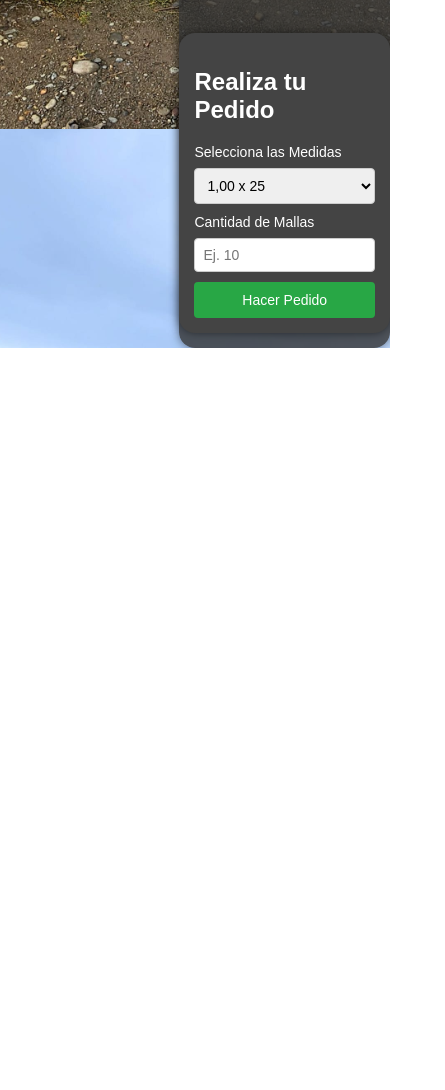
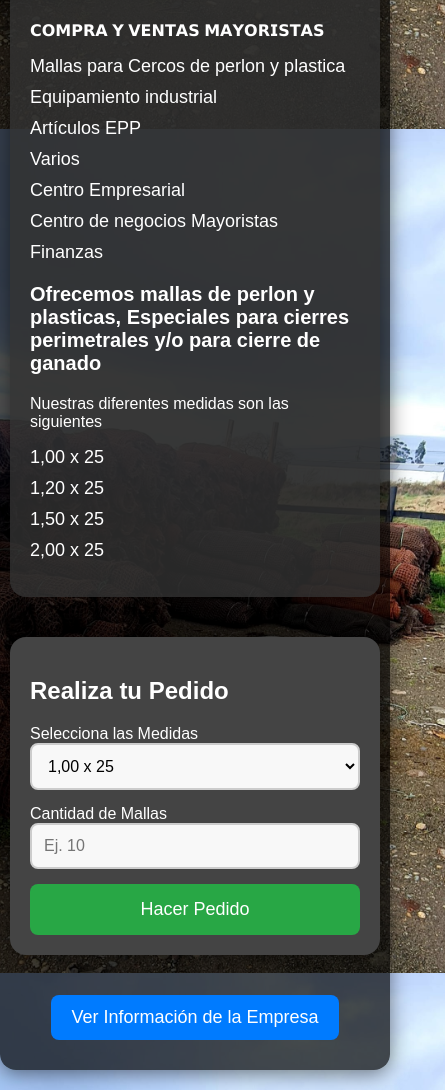
Before and after one commit to takozpm/Pagina, a plain HTML site: page index.html in a window 390 px wide. Shown: the part 715-1805 px from the top of the page, 445 px wide, since content can reach past the window. Before the commit the page ends 1063 px from the top, so only its background shows below. Drawn offline with Linux system fonts and the light colour scheme.

Commit message:
Update index.html

```diff
--- a/index.html
+++ b/index.html
@@ -3,39 +3,48 @@
 <head>
     <meta charset="UTF-8">
     <meta name="viewport" content="width=device-width, initial-scale=1.0">
-    <meta name="description" content="Compra mallas para cercos en Chonchi. Ofrecemos diferentes medidas y opciones.">
+    <meta name="description" content="Compra mallas para cercos en Chonchi. Ofrecemos diferentes medidas y opciones">
     <title>Mallas Para Cercos Chonchi-Chiloe</title>
     <style>
         body {
-            font-family: Arial, sans-serif;
+            font-family: 'Arial', sans-serif;
             margin: 0;
             padding: 0;
             background: url('fondocercos.jpg') no-repeat center center fixed;
             background-size: cover;
             animation: movimientoFondo 10s infinite alternate ease-in-out;
+            color: white;
         }
 
         @keyframes movimientoFondo {
-            0% {
-                background-position: center top;
-            }
-            100% {
-                background-position: center bottom;
-            }
+            0% { background-position: center top; }
+            100% { background-position: center bottom; }
         }
 
+        /* Título con animación */
         header {
-            background-color: rgba(111, 79, 40, 0.8); /* Color café con opacidad */
             color: white;
             text-align: center;
-            padding: 20px 0;
+            padding: 30px;
             margin-bottom: 20px;
-            width: 100%;
+            background: rgba(0, 0, 0, 0.5);
             border-radius: 8px;
+            box-shadow: 0 4px 10px rgba(0, 0, 0, 0.5);
         }
 
         header h1 {
+            font-size: 3rem;
             margin: 0;
+            animation: animacionTitulo 5s ease-in-out infinite alternate;
+            background: linear-gradient(to right, #ff6f61, #ffb86c);
+            -webkit-background-clip: text;
+            color: transparent;
+        }
+
+        @keyframes animacionTitulo {
+            0% { transform: translateX(0); font-size: 3rem; }
+            50% { transform: translateX(-20px); font-size: 3.5rem; }
+            100% { transform: translateX(20px); font-size: 3rem; }
         }
 
         main {
@@ -43,113 +52,148 @@
             flex-direction: column;
             align-items: center;
             padding: 30px;
-            background-color: rgba(51, 51, 51, 0.8); /* Fondo gris oscuro con opacidad */
-            color: white;
-            border-radius: 16px; /* Bordes redondeados */
-            box-shadow: 0 0 10px rgba(0, 0, 0, 0.5);
+            background-color: rgba(0, 0, 0, 0.7);
+            border-radius: 16px;
             max-width: 900px;
-            margin: 0 auto;
+            margin: 20px auto;
+            box-shadow: 0 4px 20px rgba(0, 0, 0, 0.5);
+            transition: transform 0.3s ease-in-out, opacity 0.3s ease-in-out;
+        }
+
+        main:hover {
+            transform: scale(1.05);
+            opacity: 0.9;
+        }
+
+        .descripcion, .formulario {
+            width: 100%;
+            max-width: 800px;
+            margin: 20px 0;
         }
 
         .descripcion {
-            text-align: left;
-            font-size: 18px;
-            color: #fff;
-            width: 100%;
-            margin-bottom: 20px;
+            background: rgba(51, 51, 51, 0.8);
+            padding: 20px;
+            border-radius: 16px;
+            box-shadow: 0 0 15px rgba(0, 0, 0, 0.4);
+            transition: transform 0.3s ease, opacity 0.3s ease;
         }
 
-        .descripcion p {
-            margin-bottom: 10px;
+        .descripcion:hover {
+            transform: scale(1.02);
+            opacity: 0.9;
         }
 
         .descripcion ul {
-            list-style-type: disc; /* Esto agrega el punto negro */
-            padding-left: 20px; /* Agrega espacio a la izquierda */
+            list-style: none;
+            padding: 0;
         }
 
         .descripcion li {
             margin-bottom: 10px;
+            font-size: 18px;
         }
 
         .formulario {
-            background-color: #444; /* Color gris ligeramente más claro */
+            background-color: #444;
             padding: 20px;
             border-radius: 16px;
-            box-shadow: 0 0 10px rgba(0, 0, 0, 0.5);
-            width: 100%;
-            max-width: 500px;
+            box-shadow: 0 0 15px rgba(0, 0, 0, 0.4);
         }
 
-        .formulario label {
-            display: block;
-            margin-bottom: 8px;
+        /* Estilo común para los campos de formulario */
+        .formulario input, .formulario select {
+            width: 100%;
+            padding: 12px;
+            margin-bottom: 15px;
+            border-radius: 8px;
+            border: 2px solid #ccc;
+            background-color: #f8f8f8;
+            transition: background-color 0.3s ease, transform 0.2s ease;
+            font-size: 16px;
         }
 
-        .formulario select, .formulario input[type="number"] {
-            width: 100%;
-            box-sizing: border-box; /* Asegura que todos los elementos tengan el mismo tamaño */
-            padding: 8px;
-            margin-bottom: 10px;
-            border-radius: 4px;
-            border: 1px solid #ccc;
+        .formulario input:focus, .formulario select:focus {
+            background-color: #f1f1f1;
+            transform: scale(1.02);
+            border-color: #28a745;
         }
 
         .formulario button {
             background-color: #28a745;
             color: white;
             border: none;
-            padding: 10px 20px;
-            border-radius: 4px;
+            padding: 15px;
+            border-radius: 8px;
+            width: 100%;
             cursor: pointer;
-            width: 100%;
+            font-size: 18px;
+            transition: background-color 0.3s ease, transform 0.2s ease;
         }
 
         .formulario button:hover {
             background-color: #218838;
+            transform: scale(1.05);
         }
 
-        /* Media Query para dispositivos móviles */
-        @media (max-width: 600px) {
-            body {
-                display: flex;
-                justify-content: flex-start;
-                align-items: flex-start;
-                height: auto;
-                padding-top: 20px; /* Para dar espacio en la parte superior */
-                background-size: cover;
-            }
-
-            main {
-                padding: 15px;
-                width: 90%; /* Ajusta el ancho del main para pantallas pequeñas */
-                margin: 0 auto; /* Centra el contenedor en la pantalla */
+        /* Establecer ancho fijo para los campos */
+        .formulario select,
+        .formulario input[type="number"] {
+            width: 100%;
+            max-width: 100%;
             box-sizing: border-box;
         }
 
-            header h1 {
-                font-size: 22px; /* Reduce el tamaño de la fuente del título en móviles */
+        /* Contenedor para la Información sobre la Empresa */
+        .info-empresa {
+            display: none;
+            flex-direction: column;
+            align-items: center;
+            padding: 40px;
+            background-color: rgba(0, 0, 0, 0.8);
+            border-radius: 16px;
+            box-shadow: 0 0 20px rgba(0, 0, 0, 0.6);
+            position: absolute;
+            top: 50%;
+            left: 50%;
+            transform: translate(-50%, -50%);
+            max-width: 900px;
+            text-align: center;
         }
 
-            .descripcion p, .descripcion li {
-                font-size: 16px; /* Ajusta el tamaño de la fuente para mejor legibilidad */
+        .info-empresa h2 {
+            font-size: 2rem;
+            margin-bottom: 20px;
         }
 
-            .formulario {
-                width: 100%;
-                padding: 15px;
+        .boton-cambiar {
+            margin-top: 20px;
+            background-color: #007bff;
+            color: white;
+            border: none;
+            padding: 12px 20px;
+            border-radius: 8px;
+            cursor: pointer;
+            font-size: 18px;
+            transition: background-color 0.3s ease, transform 0.2s ease;
         }
 
-            .formulario label, .formulario select, .formulario input[type="number"], .formulario button {
-                font-size: 14px; /* Ajusta el tamaño de los textos y botones en formularios */
+        .boton-cambiar:hover {
+            background-color: #0056b3;
+            transform: scale(1.05);
         }
 
-            /* Ajustar imagen para pantallas pequeñas */
-            .producto {
-                width: 100%;
-                height: auto; /* Mantener la relación de aspecto */
+        /* Animaciones de transiciones */
+        .hidden {
+            opacity: 0;
+            visibility: hidden;
         }
+
+        .visible {
+            opacity: 1;
+            visibility: visible;
         }
+
     </style>
 </head>
 <body>
@@ -158,11 +202,11 @@
     <h1>Mallas Para Cercos Chonchi-Chiloe</h1>
 </header>
 
-<main>
+<main id="main-content">
     <img src="cercos de metro.jpg" width="500" height="350" class="producto" alt="Malla para cerco">
 
     <div class="descripcion">
-        <p style="font-size: 24px; font-weight: bold;">𝗖𝗢𝗠𝗣𝗥𝗔 𝗬 𝗩𝗘𝗡𝗧𝗔𝗦 𝗠𝗔𝗬𝗢𝗥𝗜𝗦𝗧𝗔𝗦</p>
+        <p class="centrado">𝗖𝗢𝗠𝗣𝗥𝗔 𝗬 𝗩𝗘𝗡𝗧𝗔𝗦 𝗠𝗔𝗬𝗢𝗥𝗜𝗦𝗧𝗔𝗦</p>
         <ul>
             <li>Mallas para Cercos de perlon y plastica</li>
             <li>Equipamiento industrial</li>
@@ -172,7 +216,8 @@
             <li>Centro de negocios Mayoristas</li>
             <li>Finanzas</li>
         </ul>
-        <p>Ofrecemos cercos de mallas resistentes y duraderas en Chonchi. Puedes elegir entre diferentes tamaños:</p>
+        <p style="font-size: 20px; font-weight: bold;">Ofrecemos mallas de perlon y plasticas, Especiales para cierres perimetrales y/o para cierre de ganado</p>
+        <div class="centrado">Nuestras diferentes medidas son las siguientes</div>
         <ul>
             <li>1,00 x 25</li>
             <li>1,20 x 25</li>
@@ -198,7 +243,42 @@
             <button type="submit">Hacer Pedido</button>
         </form>
     </div>
+
+    <button class="boton-cambiar" onclick="mostrarInformacion()">Ver Información de la Empresa</button>
 </main>
+
+<div class="info-empresa" id="info-empresa">
+    <h2>Información sobre la Empresa</h2>
+    <p>Con más de 10 años de experiencia en el mercado, somos especialistas en mallas para cercos y pajareras, utilizando mallas perlon, plastico de alta calidad.</p>
+    <p>Contamos con opciones para pedidos especiales en medidas personalizadas, Nuestros cercos se instalan mojados para obtener una mejor elasticidad y durabilidad.</p>
+    <p>Nos enfocamos en ofrecer productos duraderos y eficientes para todas las necesidades de nuestros clientes.</p>
+    <button class="boton-cambiar" onclick="volver()">Volver</button>
+</div>
+
+<script>
+    function mostrarInformacion() {
+        const mainContent = document.getElementById('main-content');
+        const infoEmpresa = document.getElementById('info-empresa');
+        mainContent.classList.add('hidden');
+        setTimeout(() => {
+            mainContent.style.display = 'none';
+            infoEmpresa.style.display = 'flex';
+            infoEmpresa.classList.add('visible');
+        }, 800);
+    }
+
+    function volver() {
+        const mainContent = document.getElementById('main-content');
+        const infoEmpresa = document.getElementById('info-empresa');
+
+        infoEmpresa.classList.remove('visible');
+        setTimeout(() => {
+            infoEmpresa.style.display = 'none';
+            mainContent.style.display = 'flex';
+            mainContent.classList.remove('hidden');
+        }, 800);
+    }
+</script>
 
 </body>
 </html>
```
Lines whose indentation alone changed are shown as unchanged.
